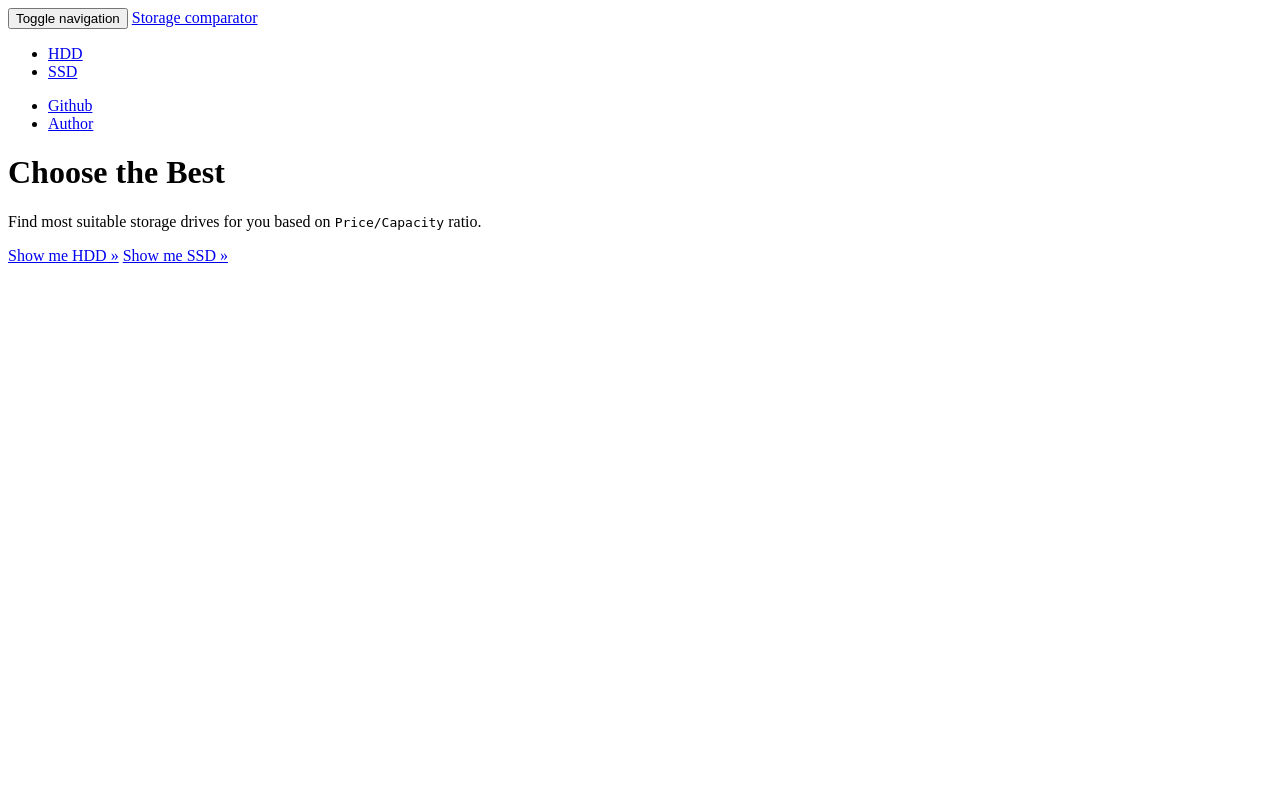
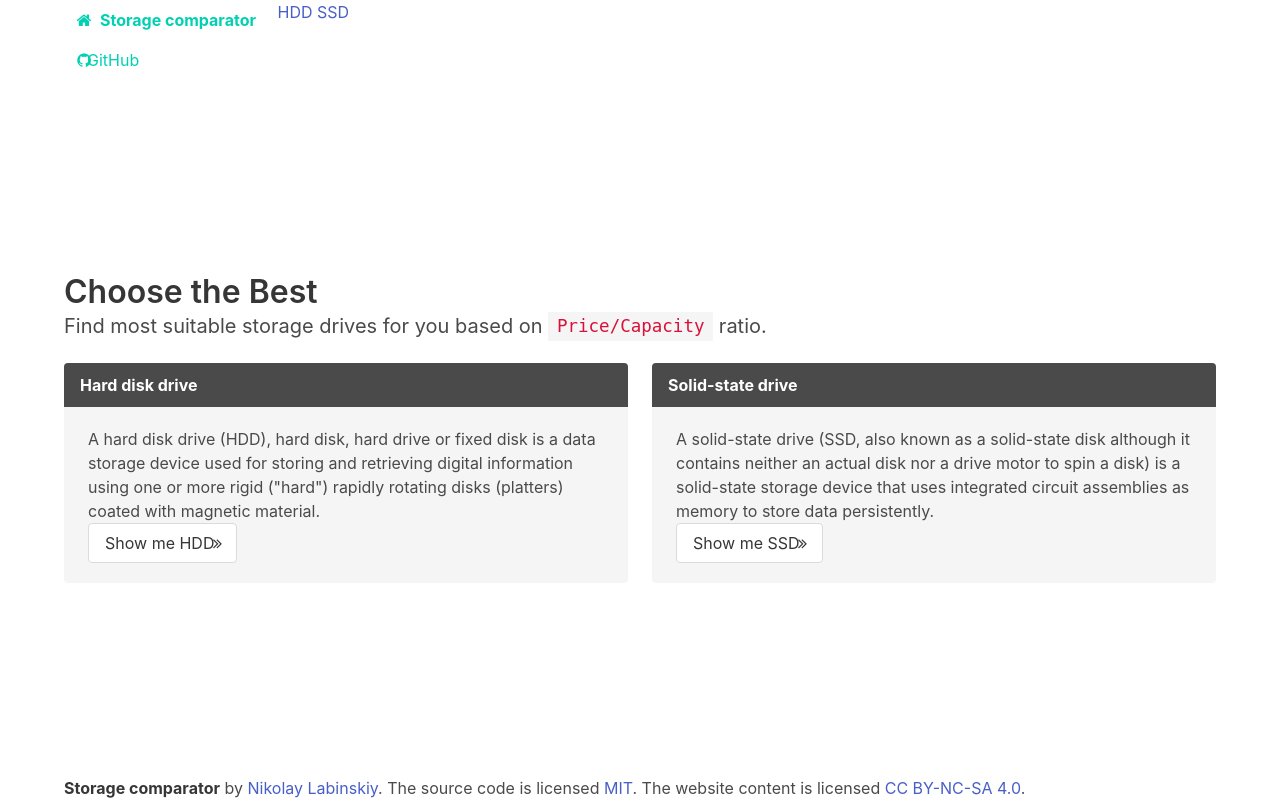
Before and after one commit to e-moe/hdd_prices, a PHP site: page /public/index.html in a window 1280 px wide. Run offline with PHP 8.4, Linux system fonts and the light colour scheme; some libraries are stand-ins or nearby versions.

Commit message:
bluma ui

```diff
--- a/public/css/bootstrap.min.css
+++ /dev/null
@@ -1 +0,0 @@
-../../vendor/twitter/bootstrap/dist/css/bootstrap.min.css
--- a/public/index.html
+++ b/public/index.html
@@ -5,53 +5,127 @@
     <meta http-equiv="X-UA-Compatible" content="IE=edge">
     <meta name="viewport" content="width=device-width, initial-scale=1">
     <title>Storage comparator</title>
-        <link href="css/bootstrap.min.css" rel="stylesheet">
-        <!--[if lt IE 9]>
-          <script src="https://oss.maxcdn.com/libs/html5shiv/3.7.0/html5shiv.js"></script>
-          <script src="https://oss.maxcdn.com/libs/respond.js/1.4.2/respond.min.js"></script>
-        <![endif]-->
+    <link rel="stylesheet" href="css/font-awesome/font-awesome.min.css">
+    <link rel="stylesheet" href="css/bulma/bulma.min.css">
 </head>
 <body>
+<section class="hero is-fullheight">
+    <!-- Hero header: will stick at the top -->
+    <div class="hero-header">
+        <header class="header">
             <div class="container">
-            <!-- Static navbar -->
-            <div class="navbar navbar-default" role="navigation">
-                <div class="container-fluid">
-                    <div class="navbar-header">
-                        <button type="button" class="navbar-toggle" data-toggle="collapse" data-target=".navbar-collapse">
-                            <span class="sr-only">Toggle navigation</span>
-                            <span class="icon-bar"></span>
-                            <span class="icon-bar"></span>
-                            <span class="icon-bar"></span>
-                        </button>
-                        <a class="navbar-brand" href="/" data-instant><span class="glyphicon glyphicon-align-left"></span> Storage comparator</a>
-                    </div>
-                    <div class="navbar-collapse collapse">
-                        <ul class="nav navbar-nav">
-                            <li><a href="/hdd/">HDD</a></li>
-                            <li><a href="/ssd/">SSD</a></li>
-                        </ul>
-                        <ul class="nav navbar-nav navbar-right">
-                            <li><a href="http://github.com/e-moe/hdd_prices/"><span class="glyphicon glyphicon-file"></span> Github</a></li>
-                            <li><a href="http://www.labinskiy.org.ua/"><span class="glyphicon glyphicon-user"></span> Author</a></li>
-                        </ul>
-                    </div><!--/.nav-collapse -->
-                </div><!--/.container-fluid -->
+                <!-- Left side -->
+                <div class="header-left">
+                    <span class="header-item">
+                        <a class="button is-primary is-inverted" href="/">
+                            <span class="icon">
+                                <i class="fa fa-home"></i>
+                            </span>
+                            <strong>Storage comparator</strong>
+                        </a>
+                    </span>
+                    <a class="header-item" href="/hdd">
+                        HDD
+                    </a>
+                    <a class="header-item" href="/ssd">
+                        SSD
+                    </a>
                 </div>
 
-            <!-- Main component for a primary marketing message or call to action -->
-            <div class="jumbotron">
-                <h1>Choose the Best</h1>
-                <p>Find most suitable storage drives for you based on <code>Price/Capacity</code> ratio.</p>
+                <!-- Hamburger menu (on mobile) -->
+                <span class="header-toggle">
+                    <span></span>
+                    <span></span>
+                    <span></span>
+                </span>
+
+                <!-- Right side -->
+                <div class="header-right header-menu">
+                    <span class="header-item">
+                        <a class="button is-primary is-inverted" href="https://github.com/e-moe/hdd_prices">
+                            <span class="icon">
+                                <i class="fa fa-github"></i>
+                            </span>
+                            GitHub
+                        </a>
+                    </span>
+                </div>
+            </div>
+        </header>
+    </div>
+
+    <!-- Hero content: will be in the middle -->
+    <div class="hero-content">
+        <div class="container">
+            <h1 class="title">
+                Choose the Best
+            </h1>
+            <h2 class="subtitle">
+                Find most suitable storage drives for you based on <code>Price/Capacity</code> ratio.
+            </h2>
+
+            <div class="columns">
+                <div class="column">
+                    <div class="message">
+                        <div class="message-header">
+                            Hard disk drive
+                        </div>
+                        <div class="message-body">
                             <p>
-                    <a class="btn btn-lg btn-primary" href="/hdd/" role="button">Show me HDD &raquo;</a>
-                    <a class="btn btn-lg btn-primary" href="/ssd/" role="button">Show me SSD &raquo;</a>
+                                A hard disk drive (HDD), hard disk, hard drive or fixed disk is a data storage device used for storing
+                                and retrieving digital information using one or more rigid ("hard") rapidly rotating disks (platters)
+                                coated with magnetic material.
+                            </p>
+                            <p class="is-text-right">
+                                <a class="button" href="/hdd">
+                                    Show me HDD
+                                    <span class="icon">
+                                        <i class="fa fa-angle-double-right"></i>
+                                    </span>
+                                </a>
                             </p>
                         </div>
+                    </div>
+                </div>
 
-        </div> <!-- /container -->
-        <script src="js/jquery.min.js"></script>
-        <script src="js/bootstrap.min.js"></script>
-        <script src="js/instantclick.min.js" data-no-instant></script>
-        <script data-no-instant>InstantClick.init();</script>
+                <div class="column">
+                    <div class="message">
+                        <div class="message-header">
+                            Solid-state drive
+                        </div>
+                        <div class="message-body">
+                            <p>
+                                A solid-state drive (SSD, also known as a solid-state disk although it contains neither an actual disk
+                                nor a drive motor to spin a disk) is a solid-state storage device that uses integrated circuit assemblies
+                                as memory to store data persistently.
+                            </p>
+                            <p class="is-text-right">
+                                <a class="button" href="/ssd">
+                                    Show me SSD
+                                    <span class="icon">
+                                        <i class="fa fa-angle-double-right"></i>
+                                    </span>
+                                </a>
+                            </p>
+                        </div>
+                    </div>
+                </div>
+            </div>
+        </div>
+    </div>
+
+    <!-- Hero footer: will stick at the bottom -->
+    <div class="hero-footer">
+        <div class="container">
+            <div class="content is-text-centered">
+                <p>
+                    <strong>Storage comparator</strong> by <a href="//labinskiy.org.ua">Nikolay Labinskiy</a>.
+                    The source code is licensed <a href="http://opensource.org/licenses/mit-license.php">MIT</a>.
+                    The website content is licensed <a rel="license" href="http://creativecommons.org/licenses/by-nc-sa/4.0/">CC BY-NC-SA 4.0</a>.
+                </p>
+            </div>
+        </div>
+    </div>
+</section>
 </body>
 </html>
--- a/public/js/bootstrap.min.js
+++ /dev/null
@@ -1 +0,0 @@
-../../vendor/twitter/bootstrap/dist/js/bootstrap.min.js
--- a/public/js/jquery.min.js
+++ /dev/null
@@ -1 +0,0 @@
-../../components/jquery/jquery.min.js
```
Also changed, not shown: package.json (added, +23 -0 lines), public/hdd/index.php (+60 -34 lines), public/ssd/index.php (+62 -35 lines), public/js/instantclick.min.js (deleted), 5 other files. Lines whose indentation alone changed are shown as unchanged.
